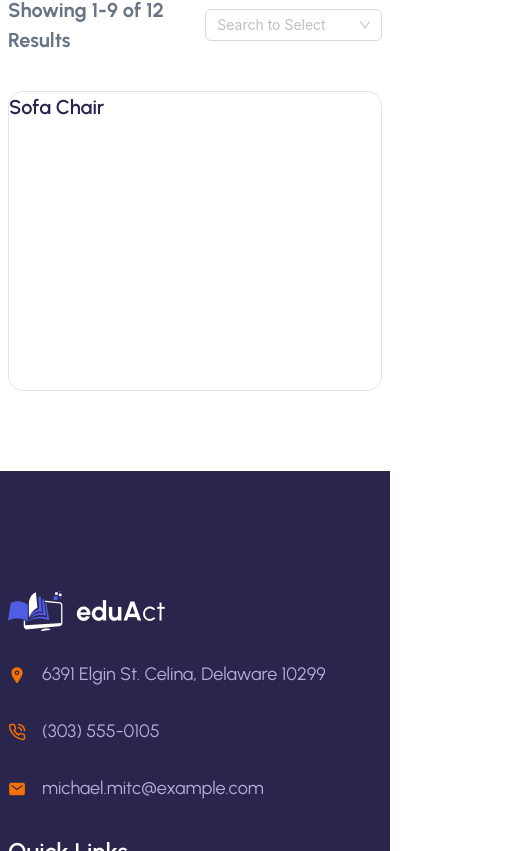
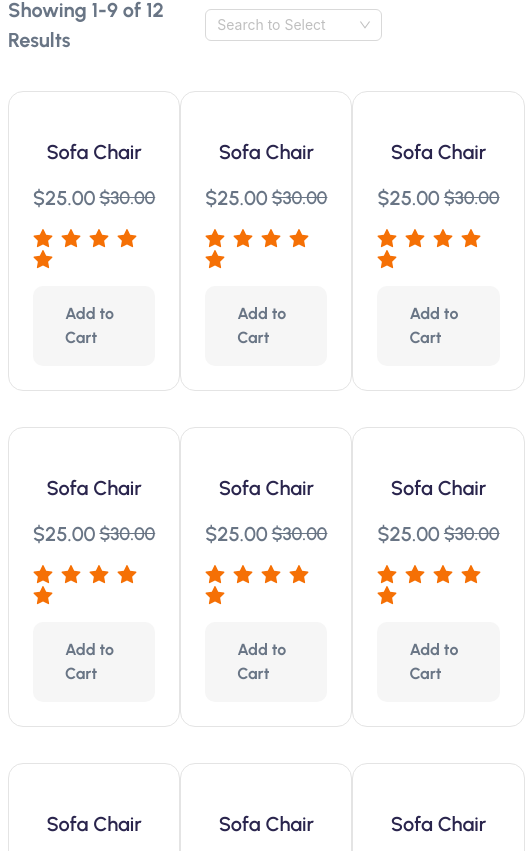
Before and after one commit to nafisa492003/Educate, a React (Vite) app: page /products in a window 390 px wide. Shown: the part 1553-2404 px from the top of the page, 525 px wide, since content can reach past the window. Built offline with nearby package versions, Linux system fonts and the light colour scheme; a web font is replaced by a local one.

Commit message:
products page done but have to work on responsive

```diff
--- a/src/Components/Cart_content.jsx
+++ b/src/Components/Cart_content.jsx
@@ -1,11 +1,35 @@
 import React from 'react'
 import Flex from './Flex'
-
+import { Rate } from 'antd';
+import { Link } from 'react-router-dom';
+import { FaRegHeart } from "react-icons/fa";
+import { FaRegEye } from "react-icons/fa";
 const Cart_content = () => {
   return (
-    <div className='w-full lg:w-[303px] h-[300px] lg:h-[434px] border border-[#e4e4e4] rounded-[15px]'>
-     <Flex className={`flex-col gap-5`}>
+    <div className='w-full lg:w-[303px] h-[300px] lg:h-[434px] border border-[#e4e4e4] rounded-[15px] hover:shadow-lg flex flex-col justify-end p-6 relative group'>
+     <Flex className={`items-center flex-col gap-5 absolute top-5 right-5 hidden group-hover:flex transition-all duration-75 ease-linear`}>
+      <div className='w-[30px] h-[30px] flex items-center justify-center rounded-full bg-[#F6F6F6]'>
+      <FaRegHeart size={16} className='text-hash' />
+      </div>
+      <Link className='w-[30px] h-[30px] flex items-center justify-center rounded-full bg-[#F6F6F6]'>
+      <FaRegEye size={16} className='text-hash' />
+      </Link>
+     </Flex>
+     <Flex className={`flex-col gap-4 items-center`}>
     <h1 className='font-Urbanist font-semibold text-[20px] text-regal-blue'>Sofa Chair</h1>
+    <Flex className={`items-center gap-1`}>
+      <span className='font-Urbanist font-semibold text-[20px] text-hash'>
+      $25.00
+      </span>
+      <span className='font-Urbanist font-semibold text-[18px] text-hash line-through'>
+      $30.00
+      </span>
+    </Flex>
+    <Rate value={5} className='text-custom_orange'/>
+
+      <Link  className='font-bold font-Urbanist text-[16px] text-hash py-4 px-[32px] bg-[#F6F6F6] rounded-[10px] hover:bg-custom_orange hover:text-white transition duration-100'>
+      Add to Cart
+    </Link>
      </Flex>
     </div>
   )
--- a/src/Components/Proudcts_RightSide_p.jsx
+++ b/src/Components/Proudcts_RightSide_p.jsx
@@ -48,7 +48,19 @@ const Proudcts_RightSide_p = () => {
    </Flex>
     {/* header part */}
     {/* cart part */}
-    <Flex>
+    <Flex className={`items-center justify-between`}>
+        <Cart_content/>
+        <Cart_content/>
+        <Cart_content/>
+    </Flex>
+    <Flex className={`items-center justify-between`}>
+        <Cart_content/>
+        <Cart_content/>
+        <Cart_content/>
+    </Flex>
+    <Flex className={`items-center justify-between`}>
+        <Cart_content/>
+        <Cart_content/>
         <Cart_content/>
     </Flex>
 
```
